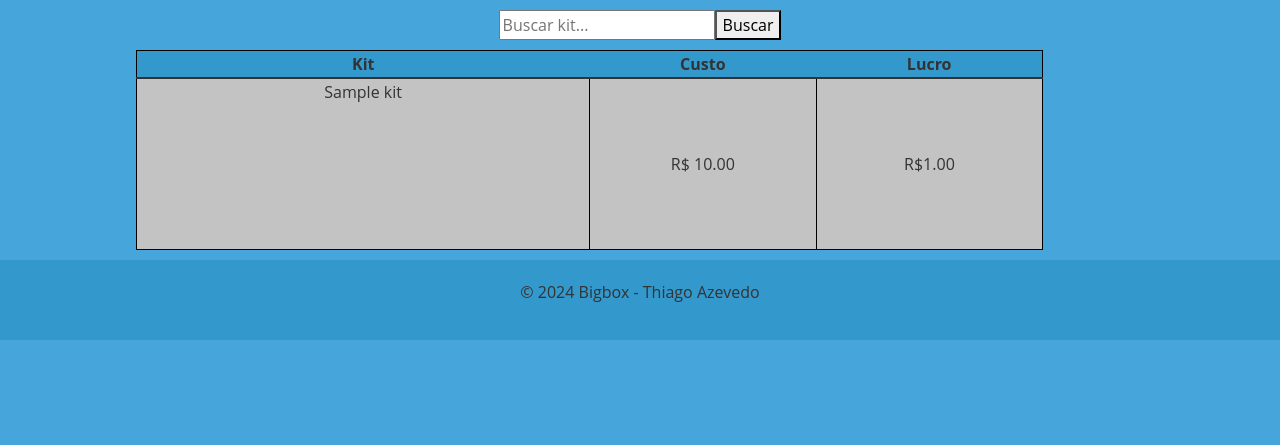
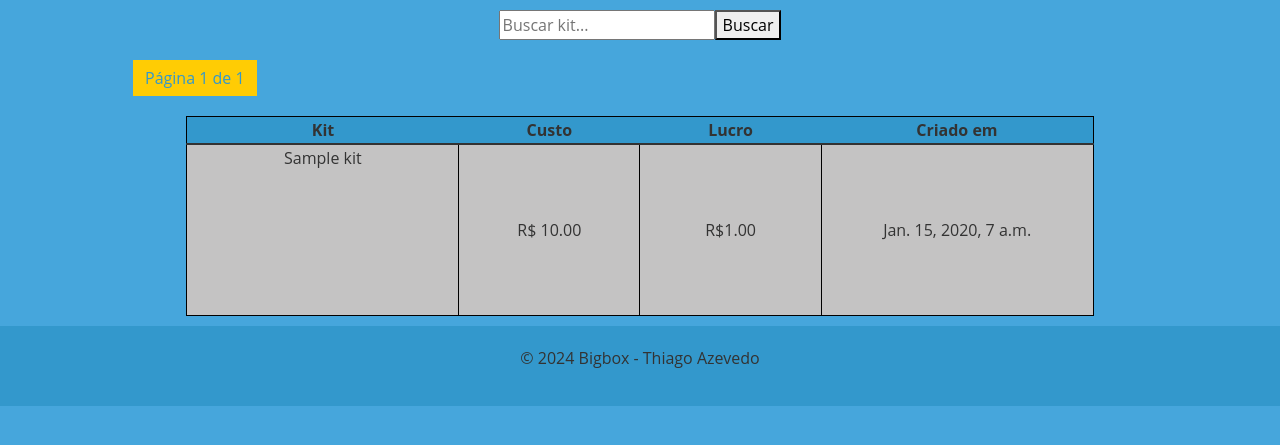
Before and after one commit to thiagoarvore/BigBox, a Django app: page /kit_list/ in a window 1280 px wide. Shown: the part 50-495 px from the top of the page. Run offline with Django 5.2, Linux system fonts and the light colour scheme; a user stored in the database is signed in; tables that the repository leaves empty hold one stand-in row (values such as "Sample post").

Commit message:
Pagination

```diff
--- a/app/templates/base.html
+++ b/app/templates/base.html
@@ -91,10 +91,17 @@
       background-color: #c4c3c3;
     }
     .center-content {
-            display: flex;
-            justify-content: center;
-            align-items: center;
-        }
+      display: flex;
+      justify-content: center;
+      align-items: center;
+    }
+    .bg {
+      color: #3398CC;
+      background-color: #FFCC04;
+      padding: 6px 12px;
+      align-items: center;
+      display: flex;
+    }
   </style>
 </head>
 <body>
--- a/bigbox/models.py
+++ b/bigbox/models.py
@@ -34,10 +34,11 @@ class Kit(models.Model):
     price = models.FloatField()
     profit = models.FloatField()
     label = models.CharField(max_length=50)
+    created_at = models.DateTimeField(auto_now_add=True)
     history = AuditlogHistoryField()
 
     class Meta:
-        ordering = ['label']
+        ordering = ['label', '-created_at']
 
 
 auditlog.register(Product)
--- a/bigbox/templates/kit_list.html
+++ b/bigbox/templates/kit_list.html
@@ -22,21 +22,40 @@
             <button type="submit">Buscar</button>
         </form>
     </div>
+    <div class="pagination center-content">
+        <span class="step-links" style="display: flex; margin: 5px; width: 80%;">
+            {% if page_obj.has_previous %}
+                <a href="?page=1" class="btn btn-primary" role="button" style="margin: 5px; margin-right: 5px;">&laquo; Primeira página</a>
+                <a href="?page={{ page_obj.previous_page_number }}" class="btn btn-primary" role="button" style="margin: 5px; margin-right: 5px;">Anterior</a>
+            {% endif %}
+
+            <span class="current justify-content-center bg" style="margin: 5px;" width="300px">
+                Página {{ page_obj.number }} de {{ page_obj.paginator.num_pages }}
+            </span>
+
+            {% if page_obj.has_next %}
+                <a href="?page={{ page_obj.next_page_number }}" class="btn btn-primary" role="button" style="margin: 5px;">Próxima</a>
+                <a href="?page={{ page_obj.paginator.num_pages }}" class="btn btn-primary" role="button" style="margin: 5px;">Última Página &raquo;</a>
+            {% endif %}
+        </span>
+    </div>
     <div style="margin: 10px; overflow: auto; max-height: 300px;" class="center-content">
-        <div style=" width: 80%; margin: auto; position: relative;">
+        <div class="center-content" style=" width: 80%; margin: auto; position: relative;">
             {% if kits %}
             <table  style="width: 90%" class="table-produto table-striped">
                 <thead>
-                    <th width="50%">Kit</th>
-                    <th width="25%">Custo</th>
-                    <th width="25%">Lucro</th>
+                    <th width="30%">Kit</th>
+                    <th width="20%">Custo</th>
+                    <th width="20%">Lucro</th>
+                    <th width="30%">Criado em</th>
                 </thead>
                 <tbody class="table-group-divider">
-                    {% for kit in kits %}
+                    {% for kit in page_obj %}
                         <tr>
                             <td><a href="{% url 'kit_detail' pk=kit.pk %}">{{ kit.label }} </a></td>
                             <td>R$ {{ kit.cost|floatformat:2 }}</td>
                             <td>R${{ kit.profit|floatformat:2 }}</td>
+                            <td>{{ kit.created_at }}</td>
                         </tr>
                     {% endfor %}
                 </tbody>
--- a/bigbox/views.py
+++ b/bigbox/views.py
@@ -1,4 +1,5 @@
 import json
+from datetime import datetime
 from django.shortcuts import render, redirect, get_object_or_404
 from bigbox.models import Category, Product, Kit
 from django.views import View
@@ -8,6 +9,7 @@ from django.utils.decorators import method_decorator
 from django.contrib.auth.decorators import login_required
 from django.http import HttpResponseRedirect
 from bigbox.forms import ProductModelForm, KitModelForm, ProductSelectionForm, CategoryModelForm
+
 
 
 @method_decorator(login_required(login_url='login'), name='dispatch')
@@ -23,6 +25,7 @@ class ProductsListView(ListView):
     model = Product
     template_name = 'products_list.html'
     context_object_name = 'products'
+    paginate_by = 20
 
     def get_queryset(self):
         queryset = super().get_queryset().order_by('name')
@@ -103,12 +106,14 @@ class KitListView(ListView):
     model = Kit
     template_name = 'kit_list.html'
     context_object_name = 'kits'
+    paginate_by = 20
+    ordering = ['label', 'created_at']
 
     def get_queryset(self):
         queryset = super().get_queryset().order_by('label')
         search = self.request.GET.get('search')
         if search:
-            queryset = queryset.filter(model__icontains=search)
+            queryset = queryset.filter(label__icontains=search)
         return queryset
 
 
@@ -171,12 +176,14 @@ class KitDeleteView(DeleteView):
 
 
 def create_identical_kit(request, pk):
+    actual_date_time = datetime.now()
     original_kit = get_object_or_404(Kit, pk=pk)
     new_kit = Kit.objects.create(
         cost=original_kit.cost,
         price=original_kit.price,
         profit=original_kit.profit,
-        label=original_kit.label
+        label=original_kit.label,
+        created_at=actual_date_time
     )
     new_kit.content.set(original_kit.content.all())
 
```
Also changed, not shown: bigbox/templates/products_list.html (+17 -0 lines).
